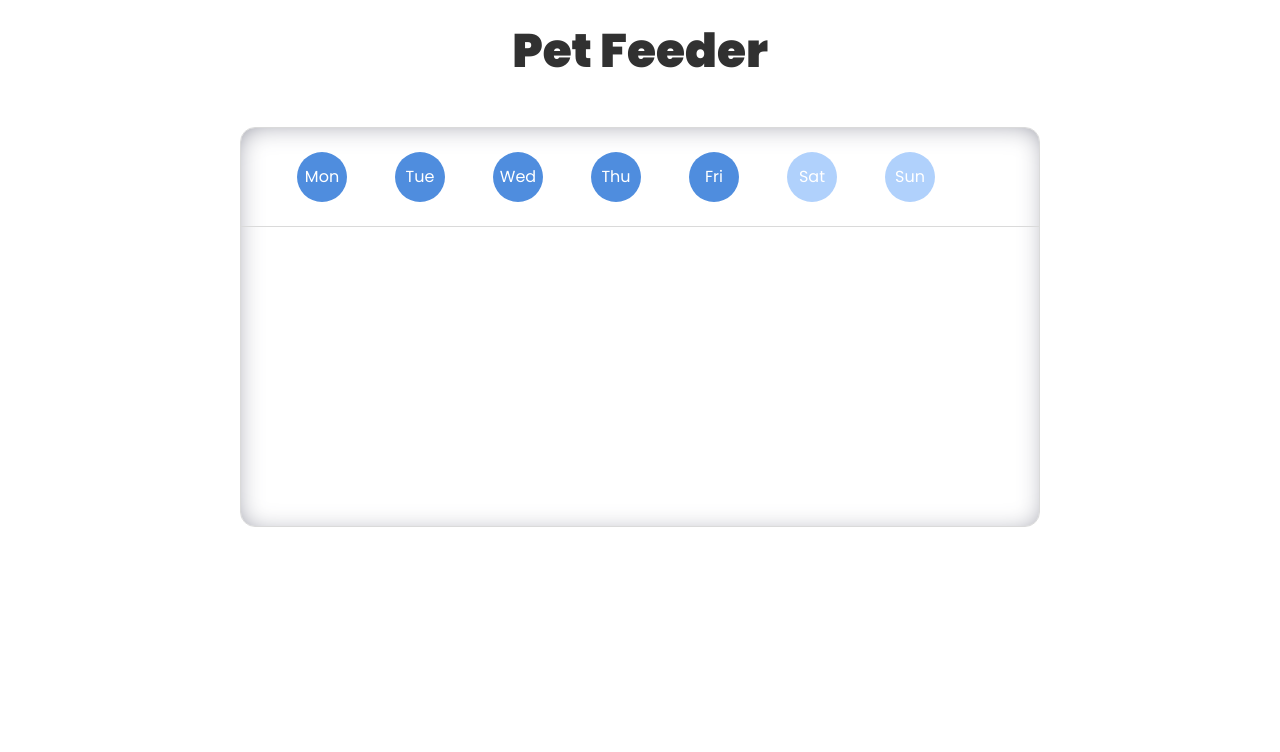
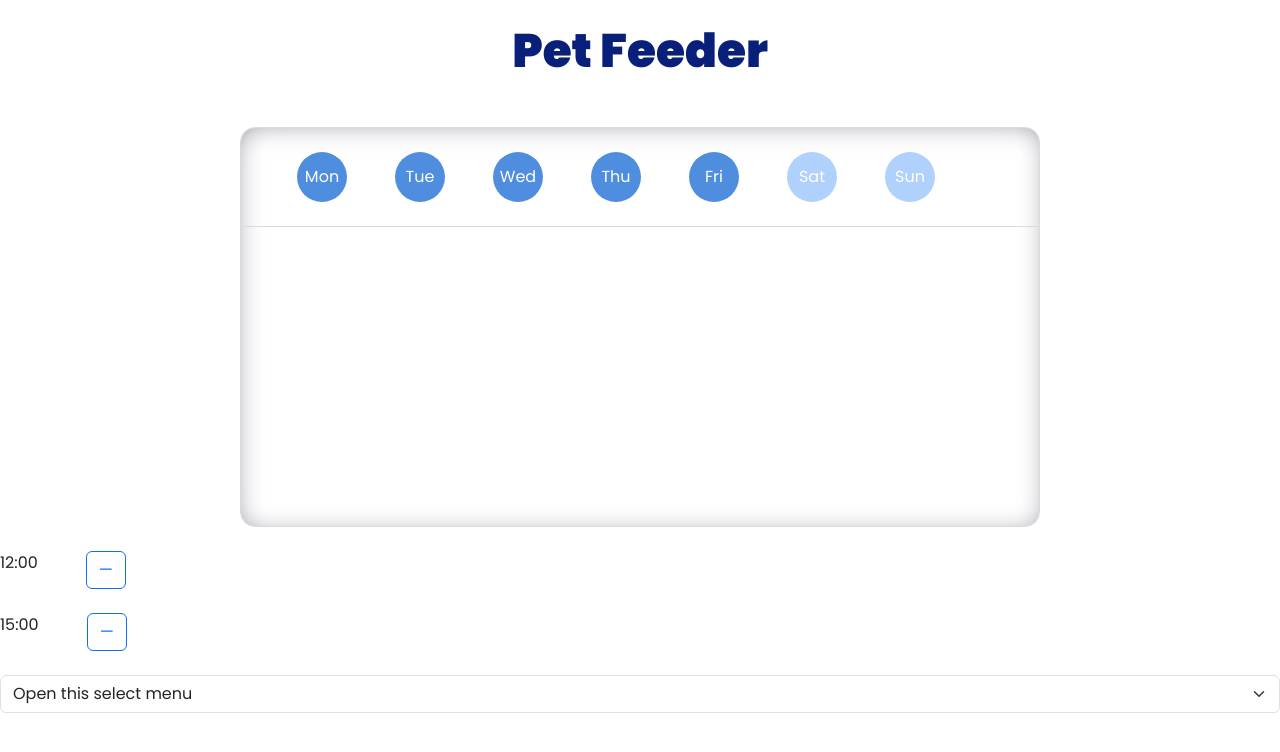
Before and after one commit to Elena-Silchenko/pet-feeder, a React (Create React App) app: page / in a window 1280 px wide. Shown: the top 752 px of the page. Built offline with nearby package versions, Linux system fonts and the light colour scheme.

Commit message:
Add new component Scheduler

```diff
--- /dev/null
+++ b/src/Main/Week/Scheduler/index.js
@@ -0,0 +1,28 @@
+import Form from "react-bootstrap/Form";
+import Button from "react-bootstrap/Button";
+
+export default function Scheduler() {
+    return (
+        <div>
+            <div>
+                <div>
+                    <div className="d-flex mb-4">
+                        <div className="me-5">12:00</div>
+                        <Button variant="outline-primary">&mdash;</Button>
+                    </div>
+                    <div className="d-flex mb-4">
+                    <div className="me-5">15:00</div>
+                    <Button variant="outline-primary">&mdash;</Button>
+                    </div>
+                </div>
+            </div>
+            <div>
+            <Form.Select aria-label="Default select example">
+                <option>Open this select menu</option>
+                <option value="1">12:00</option>
+                <option value="2">15:00</option>
+            </Form.Select>
+            </div>
+        </div>
+    );
+}
--- a/src/Main/index.js
+++ b/src/Main/index.js
@@ -1,9 +1,11 @@
 import Week from "./Week";
+import Scheduler from "./Week/Scheduler";
 
 export default function Main() {
     return (
         <div>
             <Week />
+            <Scheduler />
         </div>
     );
 }
--- a/src/index.css
+++ b/src/index.css
@@ -8,7 +8,7 @@ body {
     text-align: center;
     font-weight: 900;
     font-size: 47px;
-    color: #313131;
+    color: #082079;
   }
 
 .mod {
```
